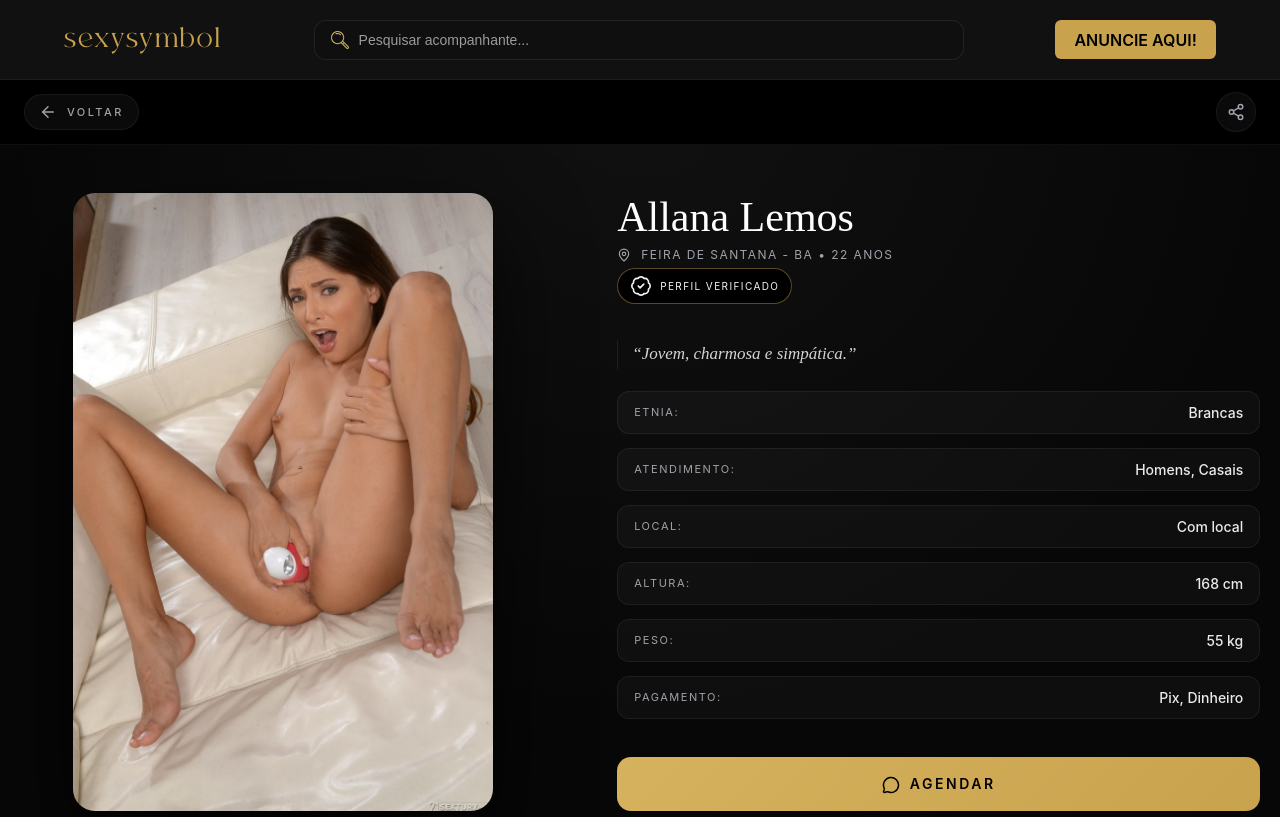
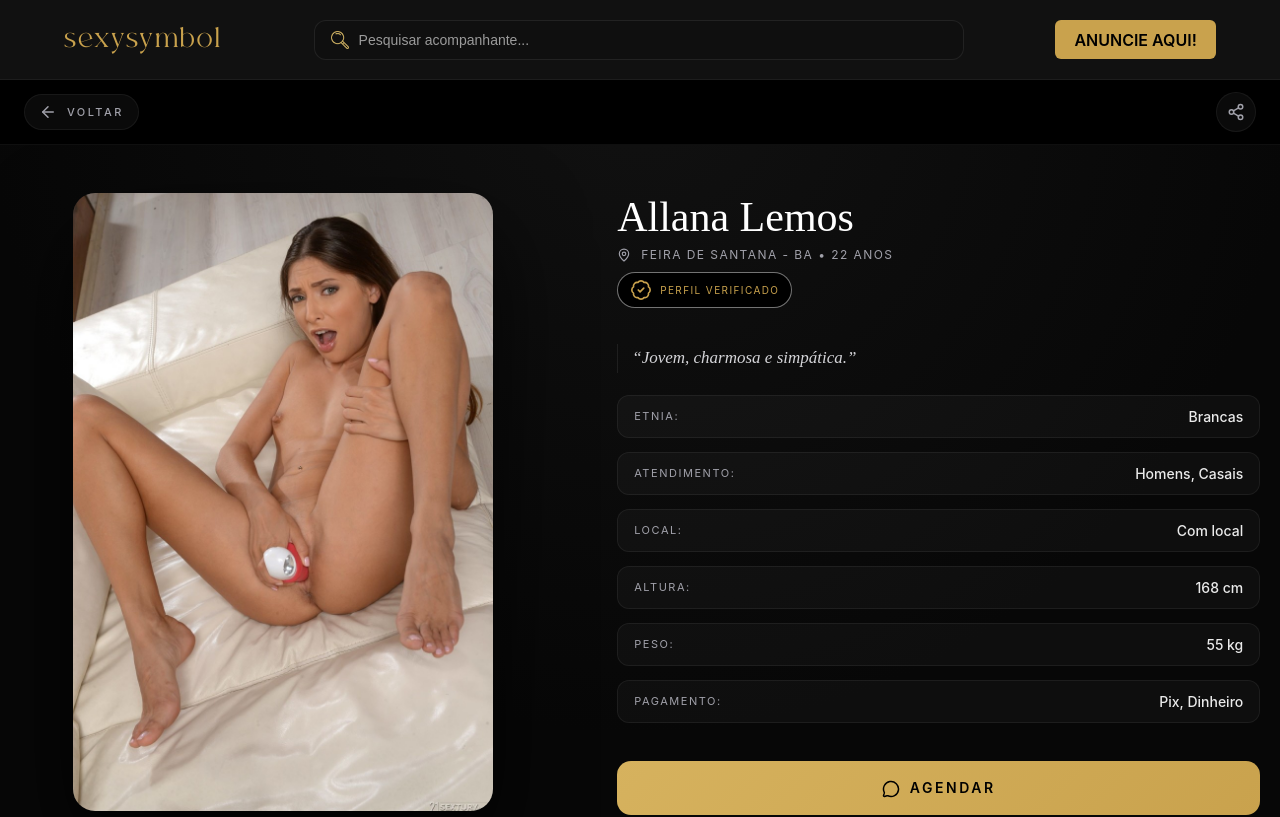
Before and after one commit to alexsandropancracio/sexysymbol, a React app in the folder src/frontend/: page /perfil/allana-lemos in a window 1280 px wide. Shown: the top 817 px of the page. Built offline with nearby package versions, Linux system fonts and the light colour scheme; the HTML template or start-up script is replaced by a standard one.

Commit message:
Ajustado a cor do Verification

```diff
--- a/src/frontend/src/components/Perfil/ProfilePage.style.ts
+++ b/src/frontend/src/components/Perfil/ProfilePage.style.ts
@@ -371,7 +371,7 @@ export const BadgeVerified = styled.div`
   max-width: 100%;
 
   padding: 6px 12px;
-  margin-top: 6px;
+  margin-top: 10px;
   margin-bottom: 14px;
 
   font-size: 10px;
@@ -382,8 +382,8 @@ export const BadgeVerified = styled.div`
 
   background: #000000;
   border-radius: 999px;
-  border: 1px solid rgba(201, 162, 77, 0.45);
-  color: #f5f5f5;
+  border: 1px solid rgba(255, 255, 255, 0.45);
+  color: ${({ theme }) => theme.colors.primary};;
 
   svg {
     flex-shrink: 0; /* 🔑 ícone nunca estica */
```
